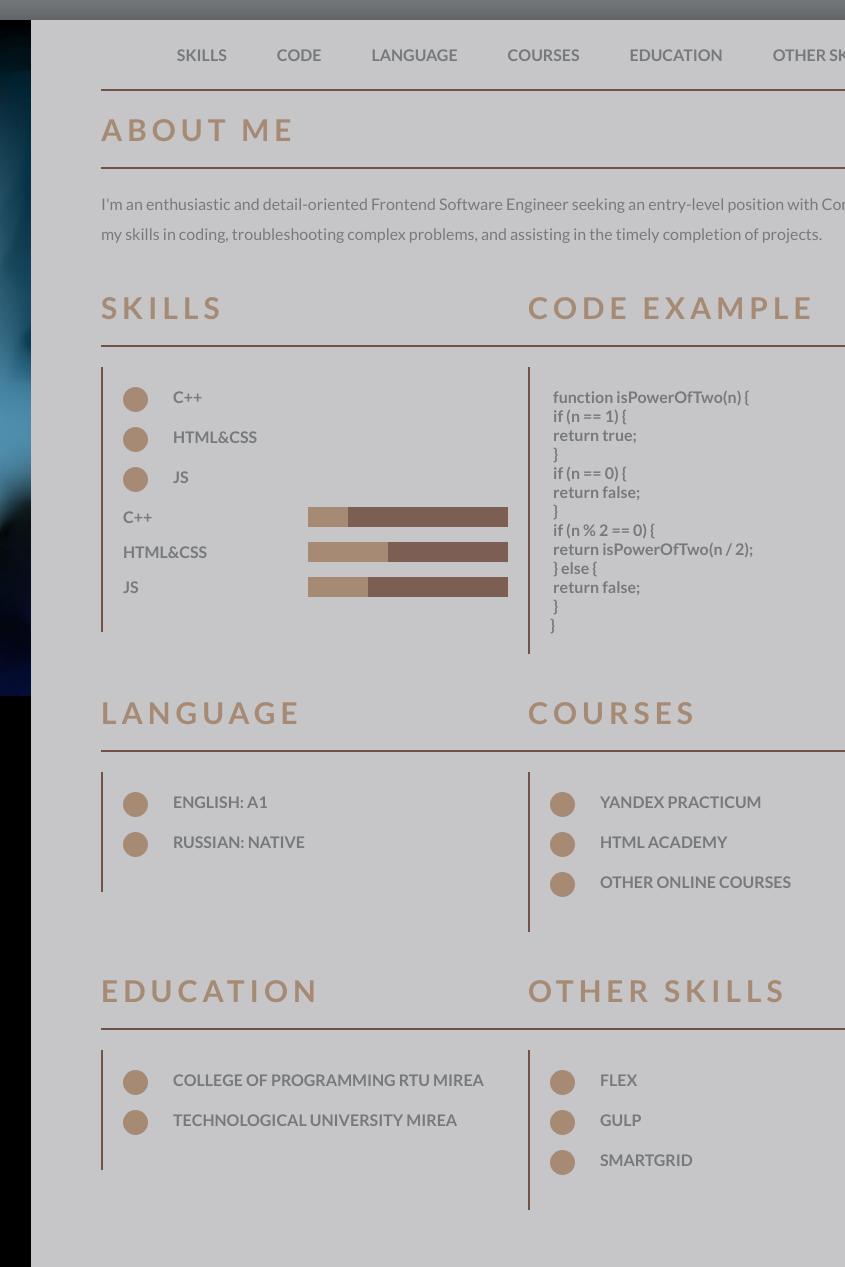
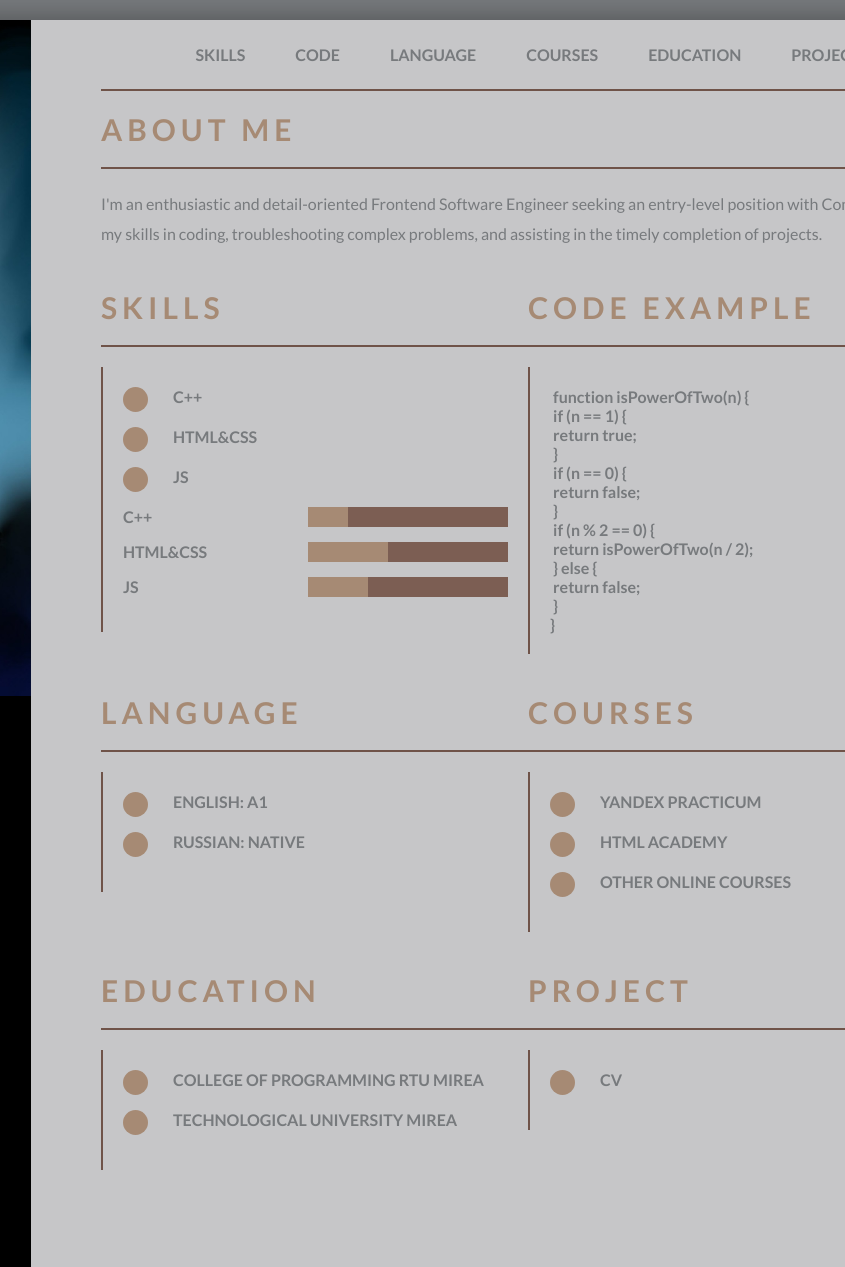
Before and after one commit to stanislav4099/rsschool-cv, a plain HTML site: page index.html in a window 1280 px wide. Shown: the top 1267 px of the page, 435-1280 px from the left. Drawn offline with Linux system fonts and the light colour scheme.

Commit message:
fix: add project

```diff
--- a/index.html
+++ b/index.html
@@ -88,7 +88,7 @@
                   <a href="#education" class="header__link">EDUCATION</a>
                 </li>
                 <li class="header__item">
-                  <a href="#education" class="header__link">OTHER SKILLS</a>
+                  <a href="#education" class="header__link">PROJECT</a>
                 </li>
               </ul>
             </nav>
@@ -177,13 +177,10 @@
                 </ul>
               </div>
               <div class="skill__box-second">
-                <h2>OTHER SKILLS</h2>
+                <h2>PROJECT</h2>
                 <div class="border"></div>
                 <ul class="skills__list">
-                  <li class="skills__item">FLEX</li>
-                  <li class="skills__item">GULP</li>
-                  <li class="skills__item">SMARTGRID</li>
-                </ul>
+                  <li class="skills__item"><a href="https://stanislav4099.github.io/rsschool-cv/">CV</a></li>
               </div>
             </div>
           </section>
--- a/style.css
+++ b/style.css
@@ -16,8 +16,11 @@ body {
 
 a {
   text-decoration: none;
-  color: #fff;
+  color: #777a7d;
+  font-size: 16px;
+  font-weight: 600;
 }
+
 ul {
   list-style-type: none;
 }
```
